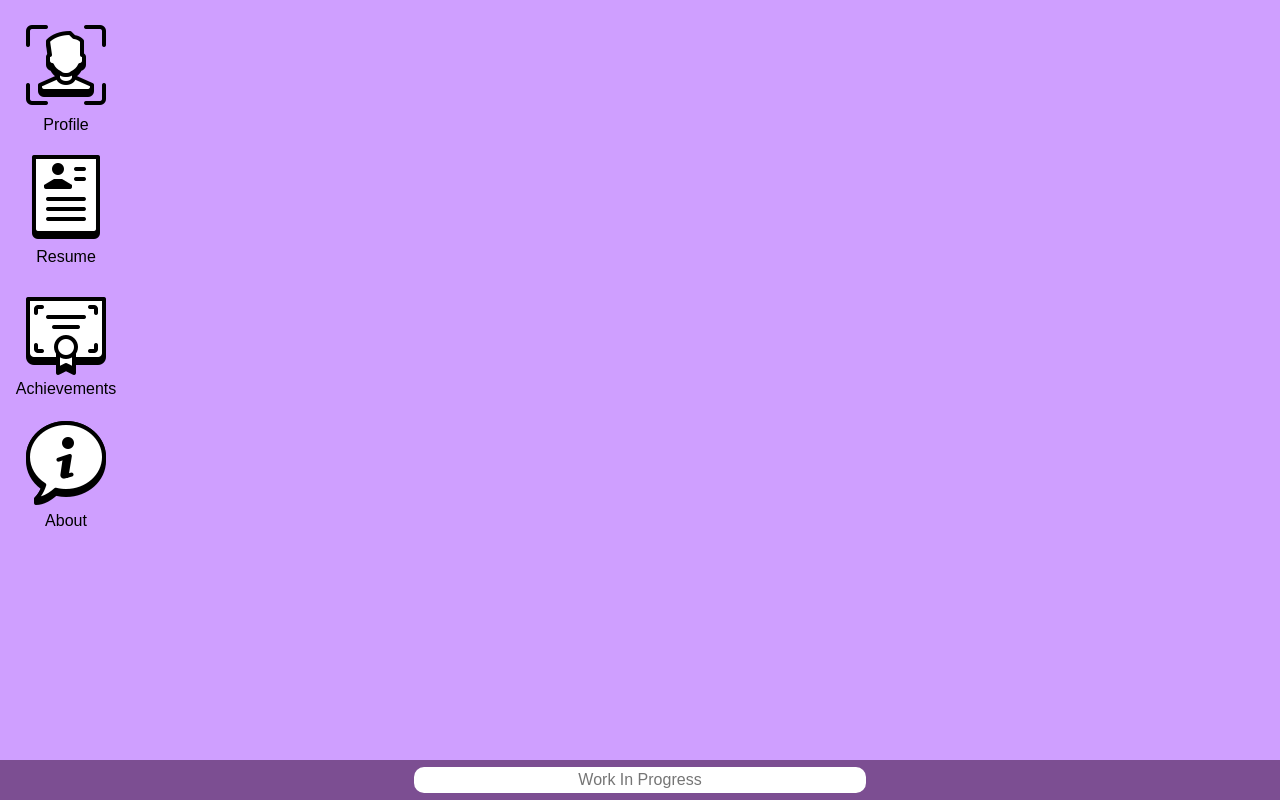
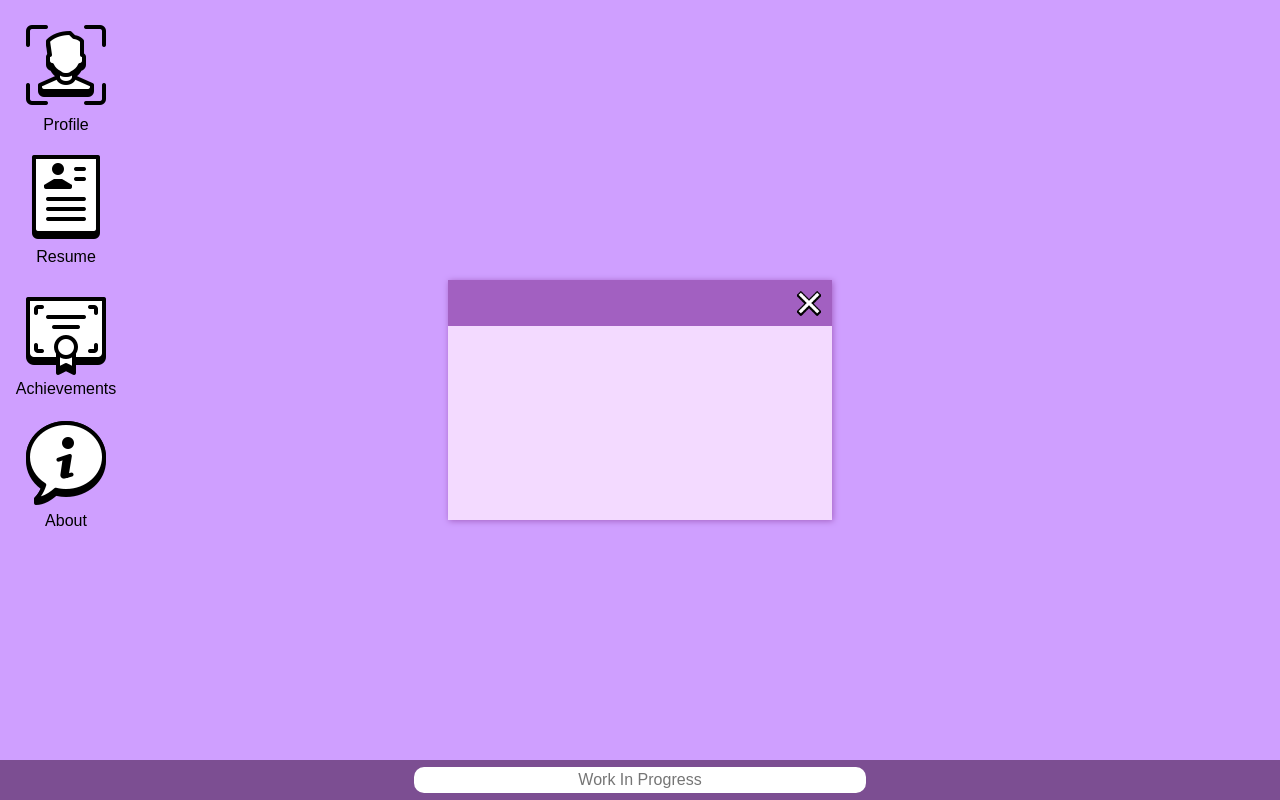
Before and after one commit to tammyxa/portfolio, a React (Vite) app: page / in a window 1280 px wide. Both pictures are taken after a click on the button "Profile". Built offline with nearby package versions, Linux system fonts and the light colour scheme; a web font is replaced by a local one.

Commit message:
feat: onclick desktopicon open popup window, onclick close button on popupwindow, close it

```diff
--- a/src/components/Button/DesktopIcon.tsx
+++ b/src/components/Button/DesktopIcon.tsx
@@ -1,5 +1,7 @@
 import styled from "styled-components";
 import { Colors, Spaces } from "../../theme";
+import { useState } from "react";
+import { PopUpWindow } from "../../modules";
 
 interface DesktopIconProps {
   icon: string;
@@ -25,10 +27,19 @@ const DesktopIconContainer = styled.button`
 `;
 
 export const DesktopIcon = ({ icon, name }: DesktopIconProps) => {
+  const [open, setOpen] = useState(false);
+
+  const handleIconClick = () => {
+    setOpen(true);
+  };
+
   return (
-    <DesktopIconContainer>
-      <img src={icon}></img>
-      <span>{name}</span>
-    </DesktopIconContainer>
+    <>
+      <DesktopIconContainer onClick={handleIconClick}>
+        <img src={icon}></img>
+        <span>{name}</span>
+      </DesktopIconContainer>
+      {open && <PopUpWindow isOpen={open} setIsOpen={setOpen} />}
+    </>
   );
 };
--- /dev/null
+++ b/src/modules/PopUpWindow/PopUpWindow.tsx
@@ -0,0 +1,50 @@
+import styled from "styled-components";
+import { Colors, Spaces } from "../../theme";
+
+interface PopUpWindowProps {
+  isOpen: boolean;
+  setIsOpen: (isOpen: boolean) => void;
+}
+
+const Window = styled.div`
+  min-width: 30%;
+  min-height: 30%;
+  background-color: ${Colors.primaryLight};
+  position: absolute;
+  inset: 50% auto auto 50%;
+  transform: translate(-50%, -50%);
+  filter: drop-shadow(1px 1px 3px ${Colors.primaryDark});
+`;
+
+const Toolbar = styled.div`
+  background-color: ${Colors.primaryDark};
+  height: 30px;
+  max-width: 100%;
+  display: flex;
+  align-items: center;
+  justify-content: space-between;
+  padding: ${Spaces.sm};
+`;
+
+export const PopUpWindow = ({ isOpen, setIsOpen }: PopUpWindowProps) => {
+  const handleCloseClick = () => {
+    setIsOpen(false);
+  };
+
+  return (
+    <>
+      {isOpen ? (
+        <Window>
+          <Toolbar>
+            <img
+              src="/close.png"
+              style={{ height: "100%", marginLeft: "auto", cursor: "pointer" }}
+              onClick={handleCloseClick}
+            />
+            {/* {tools?.map(tool, i)=>(<img src={tools.src}/>)} */}
+          </Toolbar>
+        </Window>
+      ) : null}
+    </>
+  );
+};
--- /dev/null
+++ b/src/modules/PopUpWindow/index.ts
@@ -0,0 +1 @@
+export * from "./PopUpWindow";
--- /dev/null
+++ b/src/modules/index.ts
@@ -0,0 +1 @@
+export * from "./PopUpWindow";
--- a/src/theme/index.ts
+++ b/src/theme/index.ts
@@ -1,6 +1,6 @@
 export const Colors = {
   primary: "#cf9fff",
-  primaryDark: "a260c1",
+  primaryDark: "#a260c1",
   primaryDarker: "#7c4e92",
   primaryLight: "#f3daff",
   black: "#000000",
```
Also changed, not shown: public/close.png (added), public/download.png (added).
